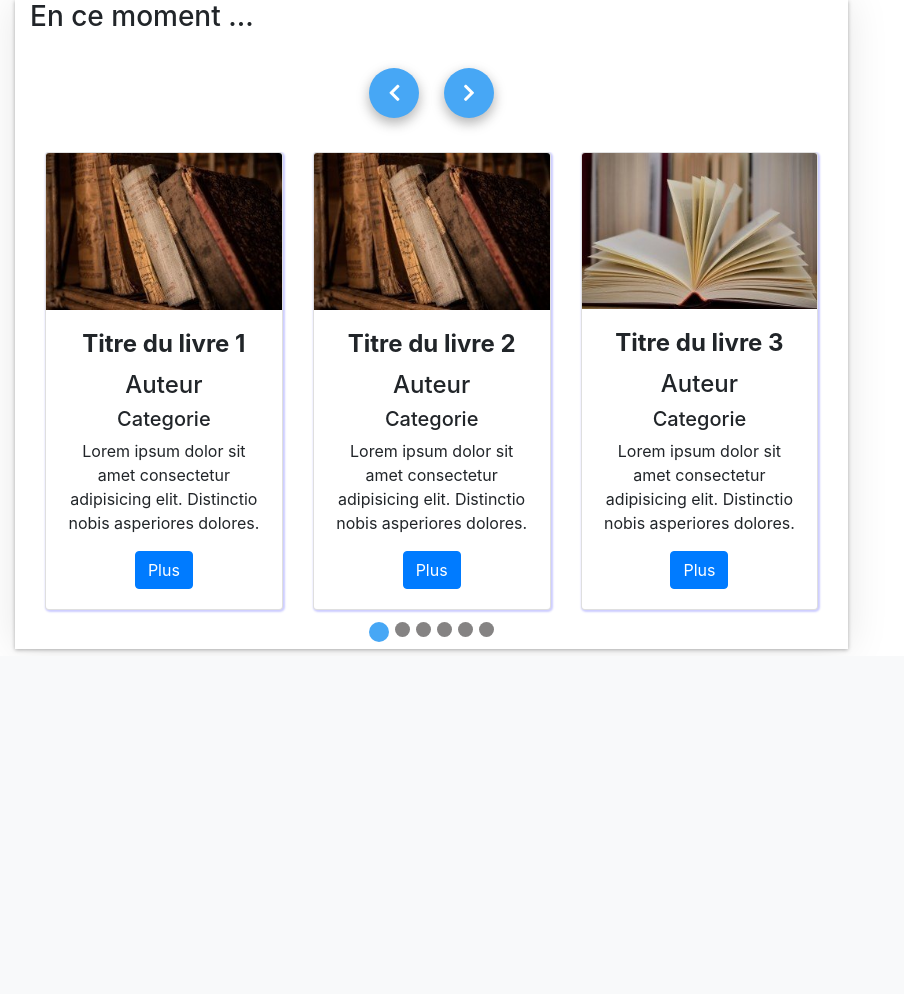
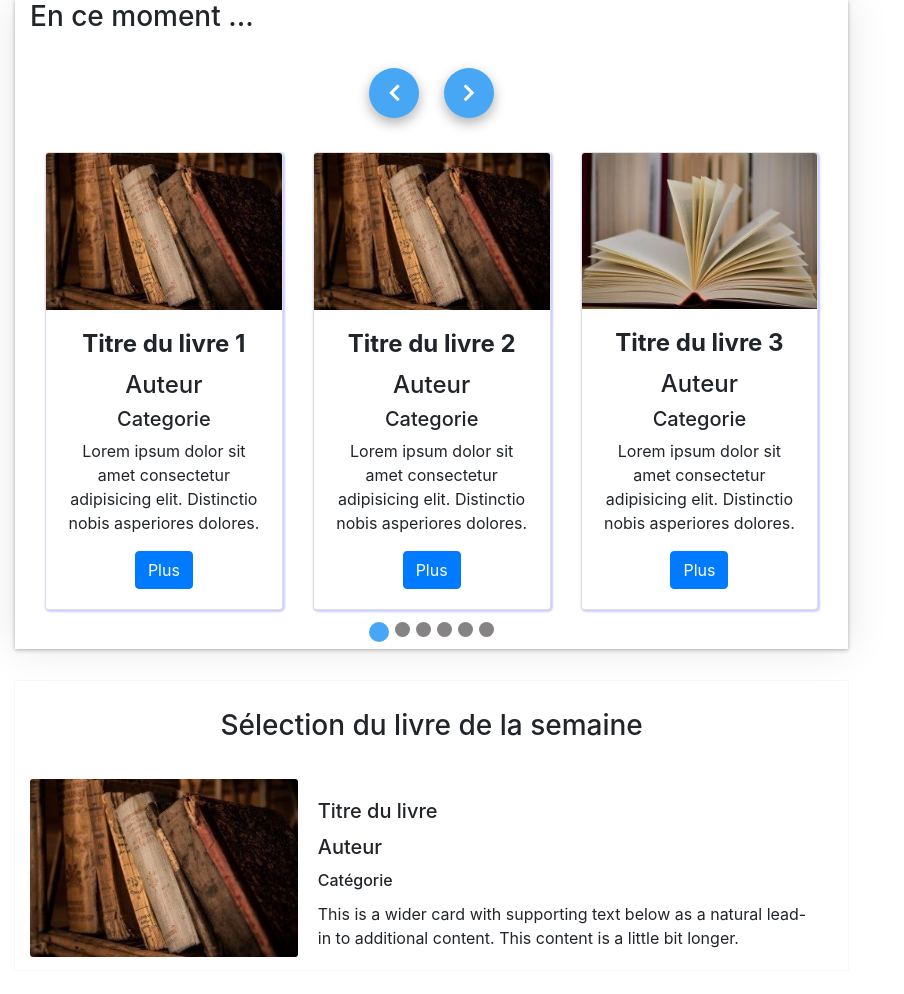
Before and after one commit to yabounn/thesaurilittera, a Symfony app: template templates/home/home.html.twig in a window 1280 px wide. Shown: the part 144-1138 px from the top of the page, without its empty margins (0-904 px from the left). Before the commit the page ends 797 px from the top, so only its background shows below. Run offline with Twig, Linux system fonts and the light colour scheme; the template is opened without the code that fills it, so the values that code supplies are empty; some libraries are stand-ins or nearby versions.

Commit message:
Ajout sélction livre dans la homepage

```diff
--- /dev/null
+++ b/public/css/selectionBook.css
@@ -0,0 +1,12 @@
+.book-selection  {
+    margin-top: 2em;
+    margin-bottom: 1.5em;
+    display: inline-block;
+    box-shadow: 0 0 1px rgba(0, 0, 0, 0.1), 0 0 1px rgba(0, 0, 0, 0.1);
+    /* border: 1px solid blue; */
+}
+
+.book-selection>h3 {
+    text-align: center;
+    padding: 1em;
+}
--- a/templates/home/home.html.twig
+++ b/templates/home/home.html.twig
@@ -5,6 +5,7 @@
 {% block stylesheets %}
 {{ parent() }}
 <link href="{{ asset('css/carousel.css') }}" rel="stylesheet" />
+<link href="{{ asset('css/selectionBook.css') }}" rel="stylesheet" />
 {% endblock %}
 
 {% block body %}
@@ -160,6 +161,28 @@
                     </section>
                     <!-- section-preview -->
                 </section>
+                <!-- section-carousel -->
+
+                <!-- book-selection -->
+                <section class=" col-lg-8 book-selection">
+                    <h3>Sélection du livre de la semaine</h3>
+                    <section class="card-selection">
+                        <div class="row no-gutters">
+                            <div class="col-md-4">
+                              <img src="{{ asset('images/ancient-books.jpg') }}" class="card-img" alt="Livre antique">
+                            </div>
+                            <div class="col-md-8">
+                              <div class="card-body">
+                                <h5 class="card-title">Titre du livre</h5>
+                                <h5 class="card-title">Auteur</h5>
+                                <h6 class="card-title">Catégorie</h6>
+                                <p class="card-text">This is a wider card with supporting text below as a natural lead-in to additional content. This content is a little bit longer.</p>
+                              </div>
+                            </div>
+                          </div>
+                    </section>
+                </section>
+                <!-- /.book-selection -->
             </div>
             <!-- /.grid column -->
         </div>
```
